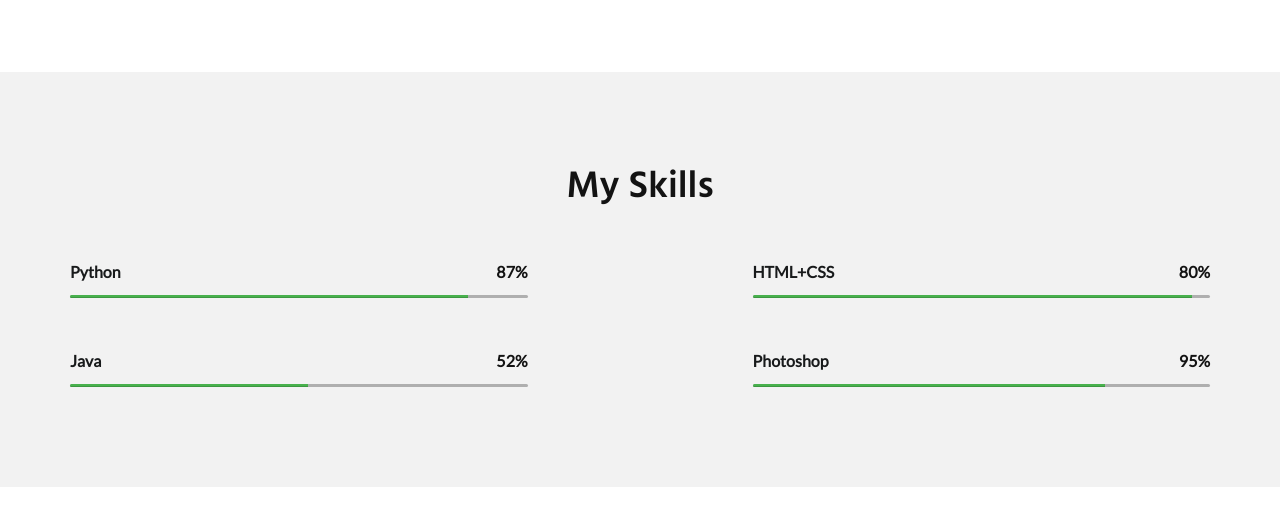
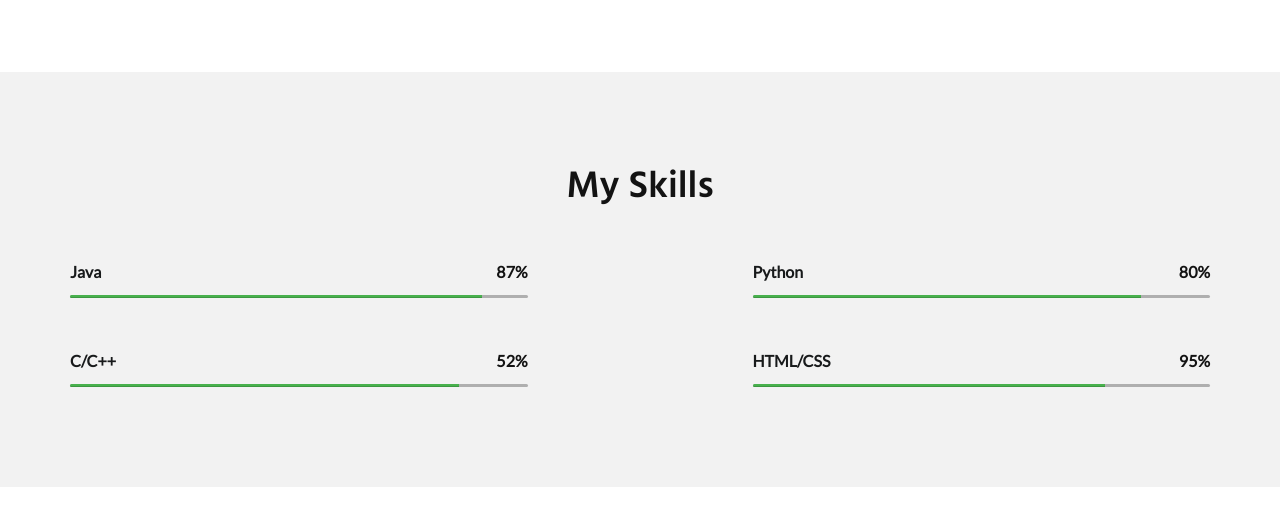
Before and after one commit to manalsiddiqui/manalsiddiqui.github.io, a plain HTML site: page index.html in a window 1280 px wide. Shown: the part 1330-1856 px from the top of the page. Drawn offline with Linux system fonts and the light colour scheme; a script that the page names is missing; files whose address does not match are found by name.

Commit message:
Update index.html

```diff
--- a/index.html
+++ b/index.html
@@ -133,7 +133,7 @@
 				<div class="description col-md-6 col-sm-4 col-xs-12">
 					<h2>Hello, I am Manal</h2>
 					<h4>Maker from Canada</h4>
-					<p>Even though I have lived less than two decades I feel like there is so much I have not done. I have encountered a growing interest into neural networks and machine learning. Apart from my immense obsession with emerging technolgies, I love to play soccer, jam along with my guitar as well as try to make interiors look pretty (interior design!) Check out my porfolio and feel free to get in touch with me!
+					<p>Even though I have for about two decades I feel like there is so much I have not done. I have encountered a growing interest into neural networks and machine learning. Apart from my immense obsession with emerging technolgies, I love to play soccer, jam along with my guitar as well as try to make interiors look pretty (interior design!) Check out my porfolio and feel free to get in touch with me!
 					</p>
 
 					<ul class="social-icons">
@@ -194,40 +194,40 @@
 
 				<div class="col-md-5 col-sm-6 col-xs-12">
 					<div class="progress-box">
-						<p>Python
+						<p>Java
 							<span class="color-heading pull-right">87%</span>
 						</p>
 						<div class="progress">
-							<div class="progress-bar bg-color-base" role="progressbar" data-width="87"></div>
+							<div class="progress-bar bg-color-base" role="progressbar" data-width="90"></div>
 						</div>
 					</div>
 				</div>
 
 				<div class="col-md-5 col-sm-6 col-xs-12 skills-right">
 					<div class="progress-box">
-						<p>HTML+CSS
+						<p>Python
 							<span class="color-heading pull-right">80%</span>
 						</p>
 						<div class="progress">
-							<div class="progress-bar bg-color-base" role="progressbar" data-width="96"></div>
+							<div class="progress-bar bg-color-base" role="progressbar" data-width="85"></div>
 						</div>
 					</div>
 				</div>
 
 				<div class="col-md-5 col-sm-6 col-xs-12">
 					<div class="progress-box">
-						<p>Java
+						<p>C/C++
 							<span class="color-heading pull-right">52%</span>
 						</p>
 						<div class="progress">
-							<div class="progress-bar bg-color-base" role="progressbar" data-width="52"></div>
+							<div class="progress-bar bg-color-base" role="progressbar" data-width="85"></div>
 						</div>
 					</div>
 				</div>
 
 				<div class="col-md-5 col-sm-6 col-xs-12 skills-right">
 					<div class="progress-box">
-						<p>Photoshop
+						<p>HTML/CSS
 							<span class="color-heading pull-right">95%</span>
 						</p>
 						<div class="progress">
```
